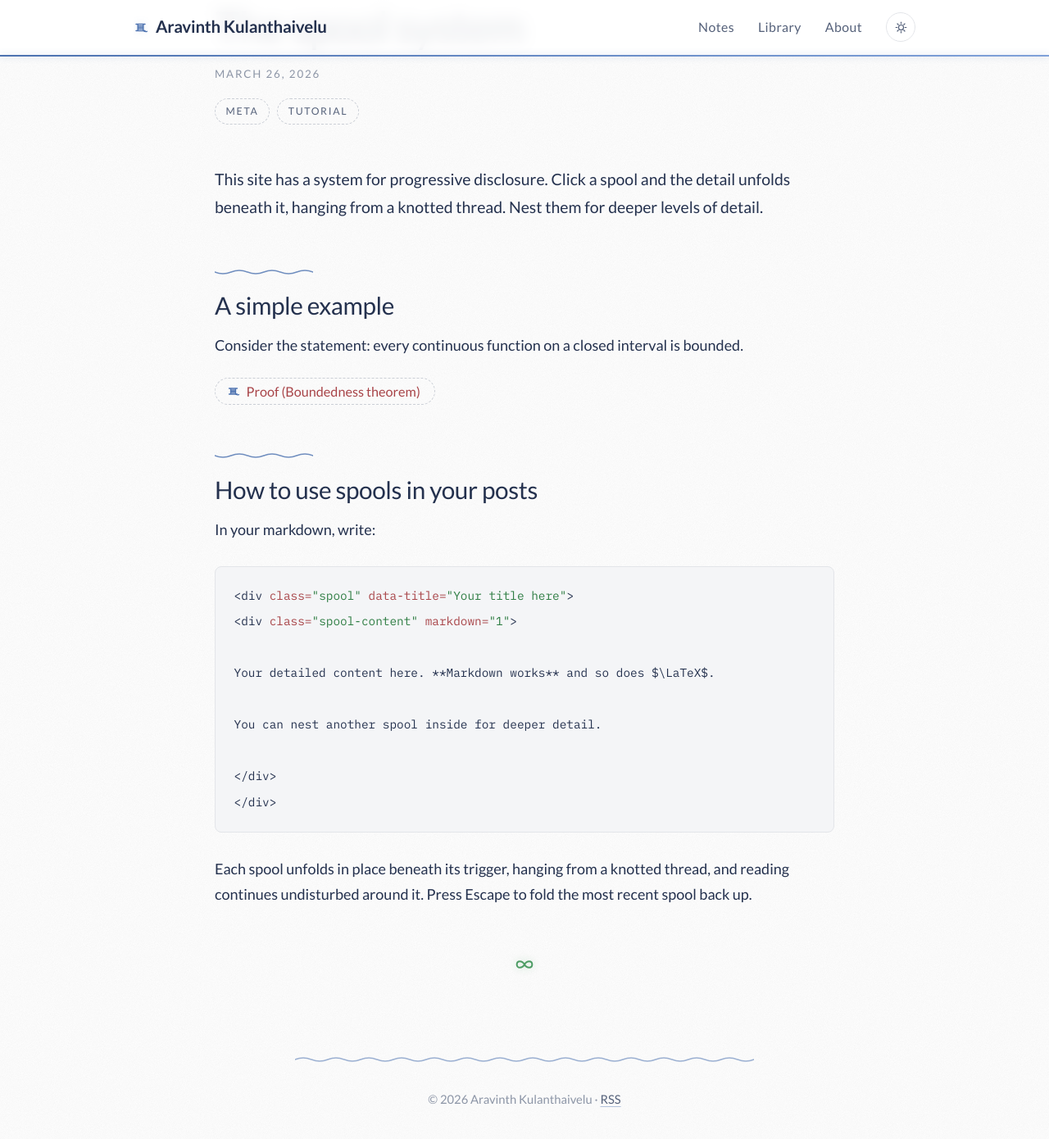
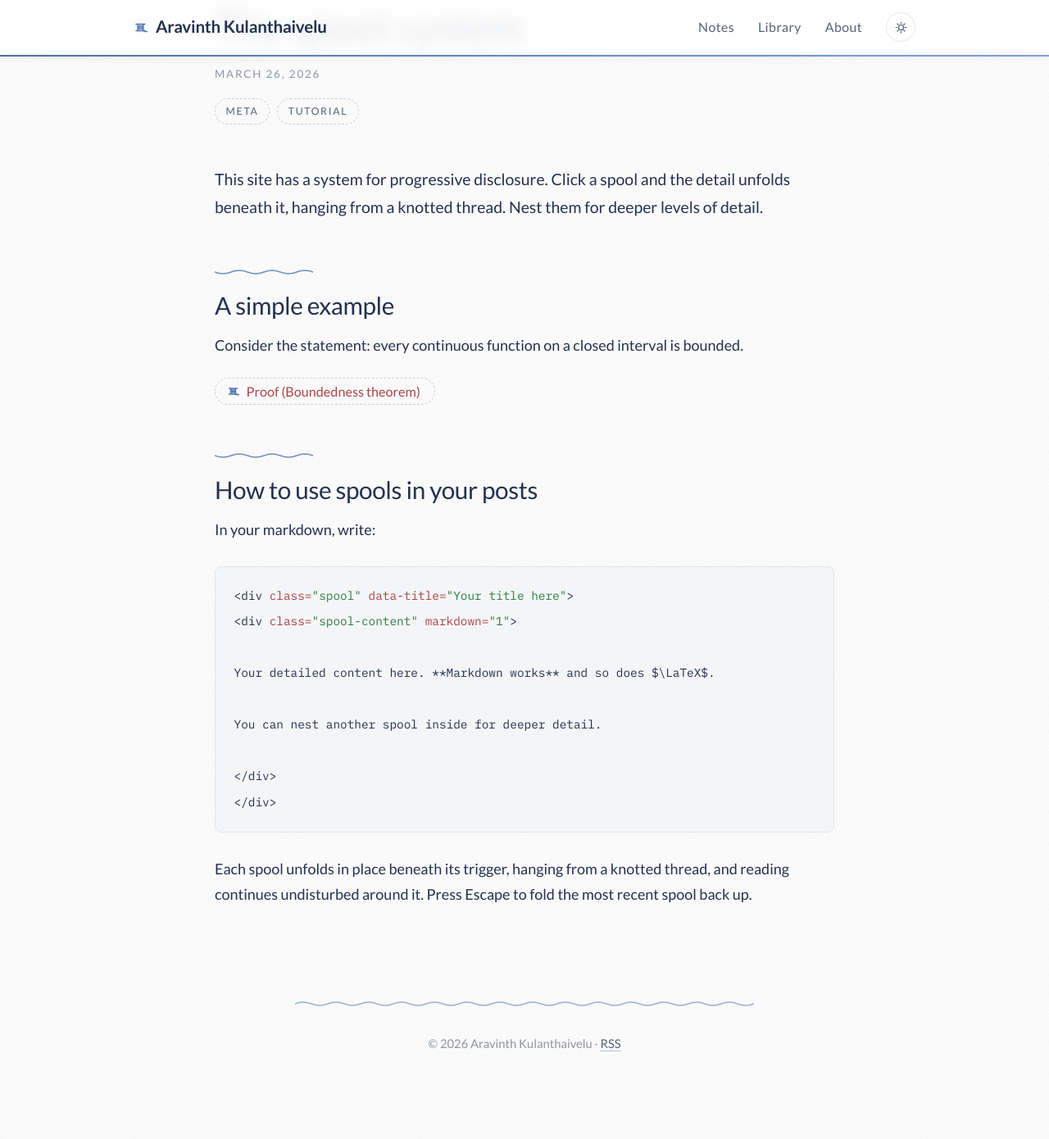
Before and after one commit to Aravinth-K/Aravinth-K.github.io, a Jekyll site: the page built from _posts/2026-03-26-the-spool-system.md, in a window 1280 px wide and 1400 px high, scrolled down 110 px. Shown: the top 1390 px of the window at 82% size. Built offline with Jekyll 4.4.1, drawn with Linux system fonts in a browser that asks for light colours; after the commit the page ends 1442 px from its top, so only the background shows below that.

Commit message:
Remove the tailpiece: notes end in whitespace
Three shapes (meandering thread, overhand knot, lemniscate) all
read as decoration rather than design at the end of a note, so the
end-mark experiment is over. The counterpoint green stays only
where it works quietly: spool joints, code strings, the 3D surface.

Co-Authored-By: Claude Fable 5 <noreply@anthropic.com>

```diff
--- a/_layouts/post.html
+++ b/_layouts/post.html
@@ -44,10 +44,4 @@ layout: default
   <div class="post-content">
     {{ content }}
   </div>
-
-  <div class="post-tailpiece" aria-hidden="true">
-    <svg width="24" height="24" viewBox="0 0 18 18">
-      <path d="M 2 9 C 2 5.2, 6.8 5.2, 9 9 S 16 12.8, 16 9 C 16 5.2, 11.2 5.2, 9 9 S 2 12.8, 2 9 Z" />
-    </svg>
-  </div>
 </article>
--- a/_sass/_post.scss
+++ b/_sass/_post.scss
@@ -77,29 +77,6 @@
 
   > p:first-of-type {
     font-size: 1.08rem;
-  }
-}
-
-// ── Tailpiece ───────────────────────────────────────────────
-// The end of every note: the thread tied off in a knot, in the
-// counterpoint colour.
-
-.post-tailpiece {
-  margin-top: 3.2rem;
-  text-align: center;
-  color: var(--counter);
-  opacity: 0.85;
-
-  svg {
-    overflow: visible;
-  }
-
-  path {
-    stroke: currentColor;
-    stroke-width: 1.5;
-    stroke-linecap: round;
-    fill: none;
-    filter: drop-shadow(0 0 4px color-mix(in srgb, var(--counter) 28%, transparent));
   }
 }
 
```
